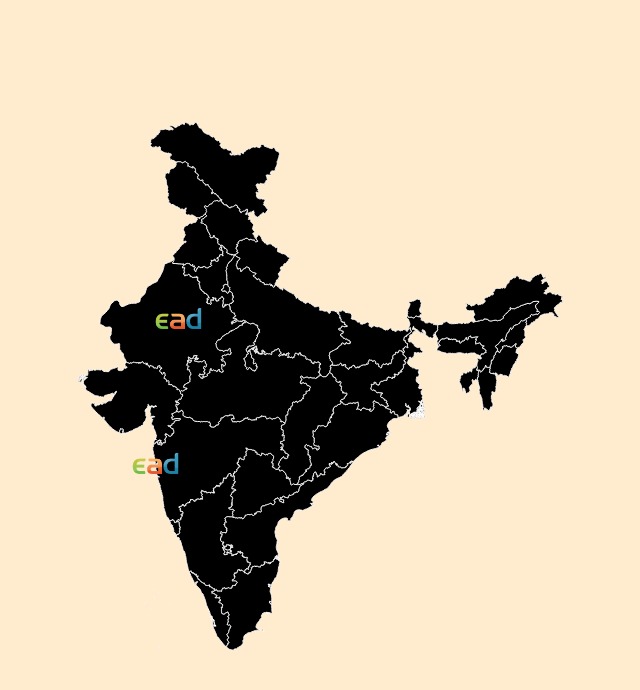
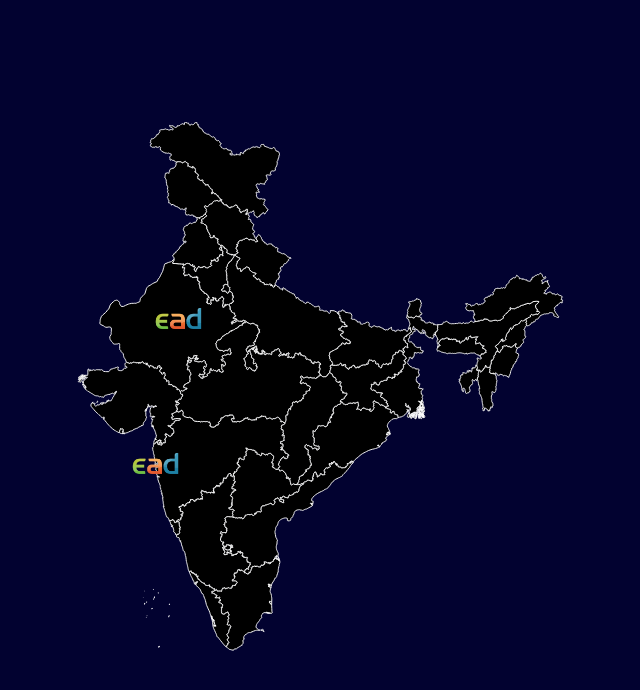
Before and after one commit to shivam1234-hub/India-Map-api, a plain HTML site: page index.html in a window 1280 px wide. Shown: the whole page, without its empty margins (317-957 px from the left). Drawn offline with Linux system fonts and the light colour scheme; some packages are replaced by stand-ins of ours; a script that the page names is missing.

Commit message:
Update map.css

```diff
--- a/map.css
+++ b/map.css
@@ -3,7 +3,7 @@ body{
     flex-direction:column;
     justify-content:center;
     align-items:center;
-    background-color:blanchedalmond;
+    background-color:#020230;
     height:100vh;
     width:100vw;
     overflow-x:hidden!important
```
